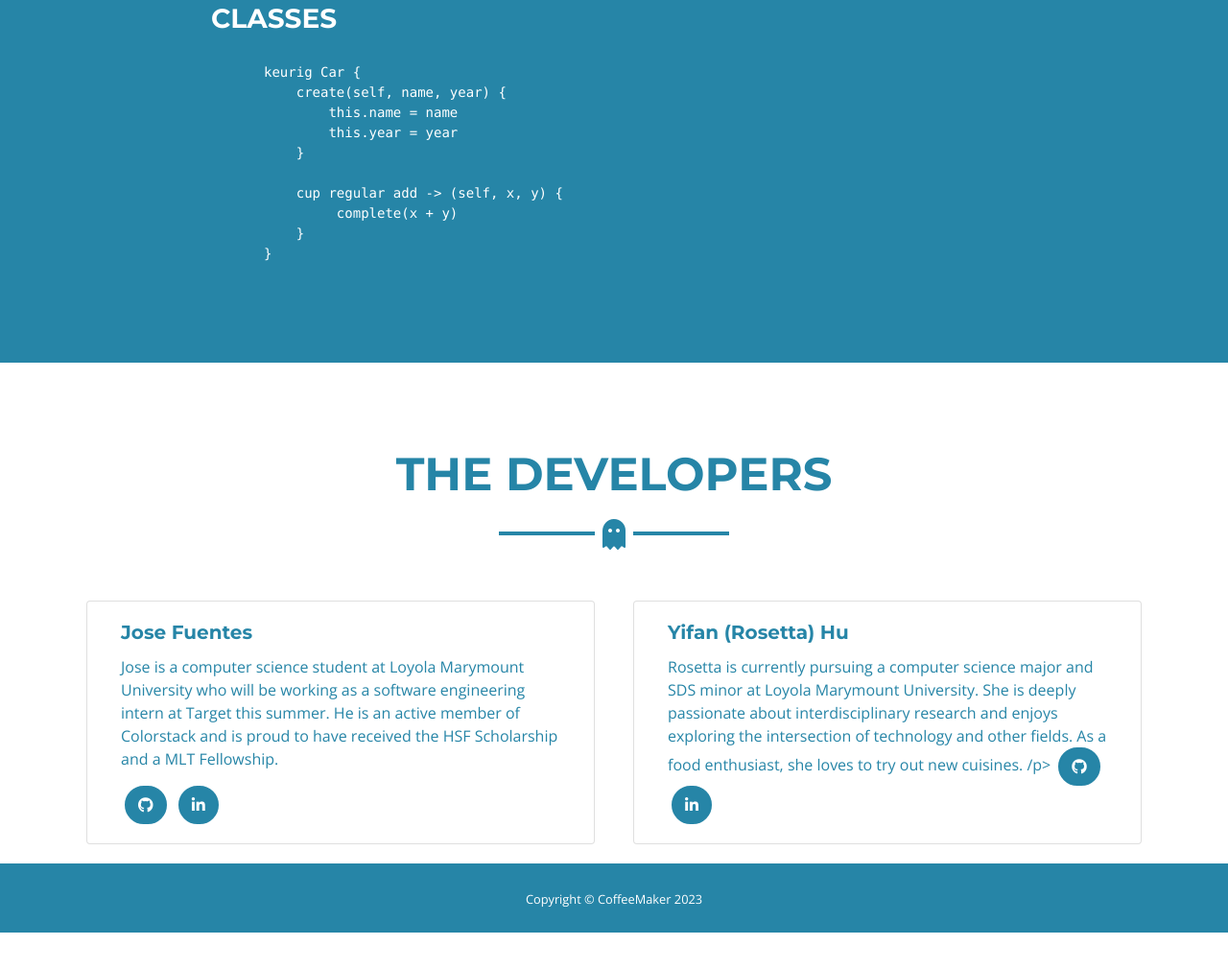
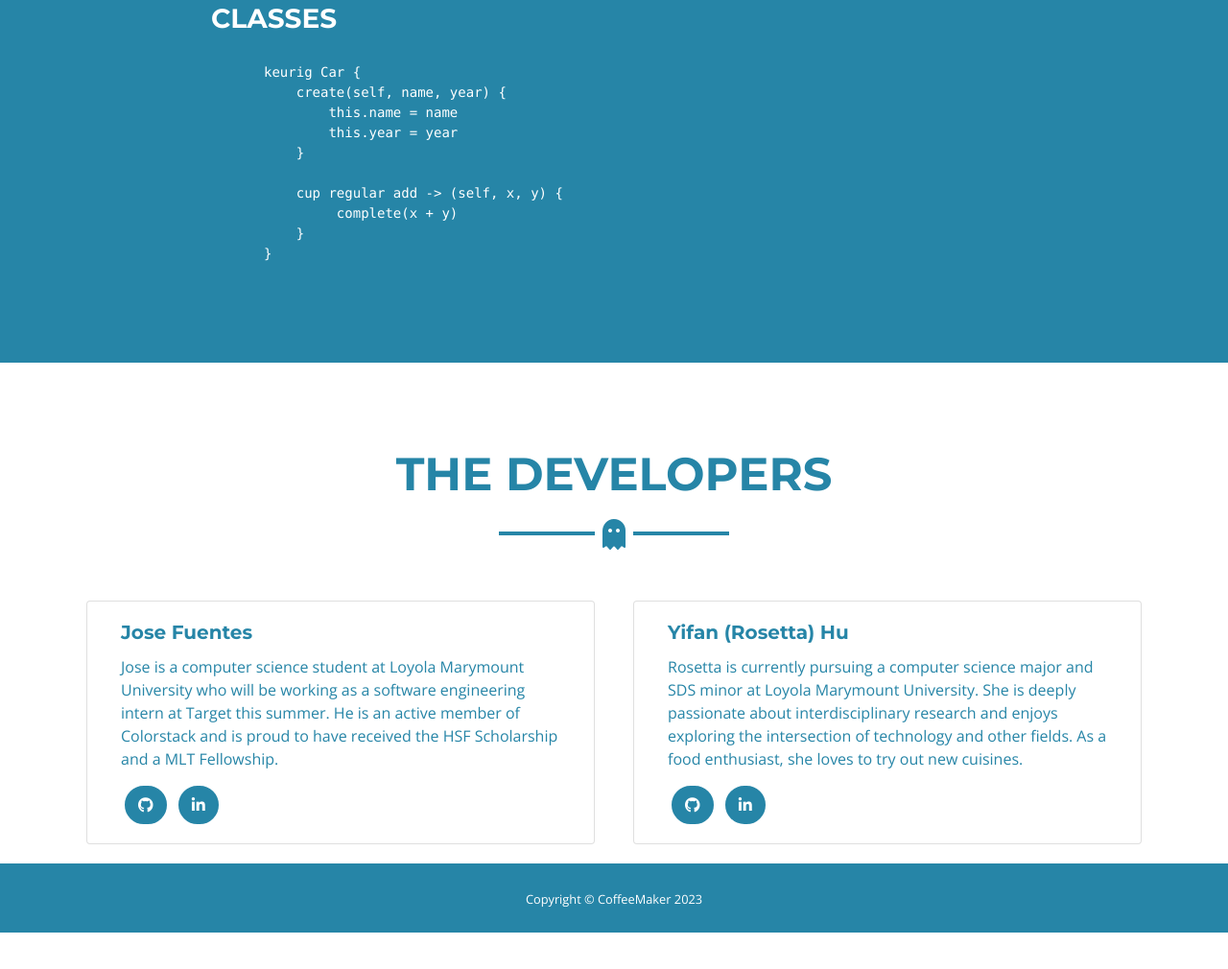
Before and after one commit to RosettaYH/CoffeeMaker, a website: page docs/index.html in a window 1280 px wide. Shown: the part 1904-2914 px from the top of the page at 96% size. Drawn offline with nearby package versions, Linux system fonts and the light colour scheme.

Commit message:
Edit GitHub Page

```diff
--- a/docs/index.html
+++ b/docs/index.html
@@ -203,7 +203,7 @@ keurig Car {
         <div class="col card" style="margin: 20px;">
           <div class="card-body">
             <h5 class="card-title">Yifan (Rosetta) Hu</h5>
-            <p class="card-text">Rosetta is currently pursuing a computer science major and SDS minor at Loyola Marymount University. She is deeply passionate about interdisciplinary research and enjoys exploring the intersection of technology and other fields. As a food enthusiast, she loves to try out new cuisines. /p>
+            <p class="card-text">Rosetta is currently pursuing a computer science major and SDS minor at Loyola Marymount University. She is deeply passionate about interdisciplinary research and enjoys exploring the intersection of technology and other fields. As a food enthusiast, she loves to try out new cuisines. </p>
             <a class="btn btn-primary btn rounded-pill mx-1" href="https://github.com/RosettaYH"><i class="fab fa-github"></i></a>
              <a class="btn btn-primary btn rounded-pill mx-1" href="https://www.linkedin.com/in/yifan-rosetta-hu/"><i class="fab fa-linkedin-in"></i></a>
           </div>
```
Also changed, not shown: docs/README.md.
